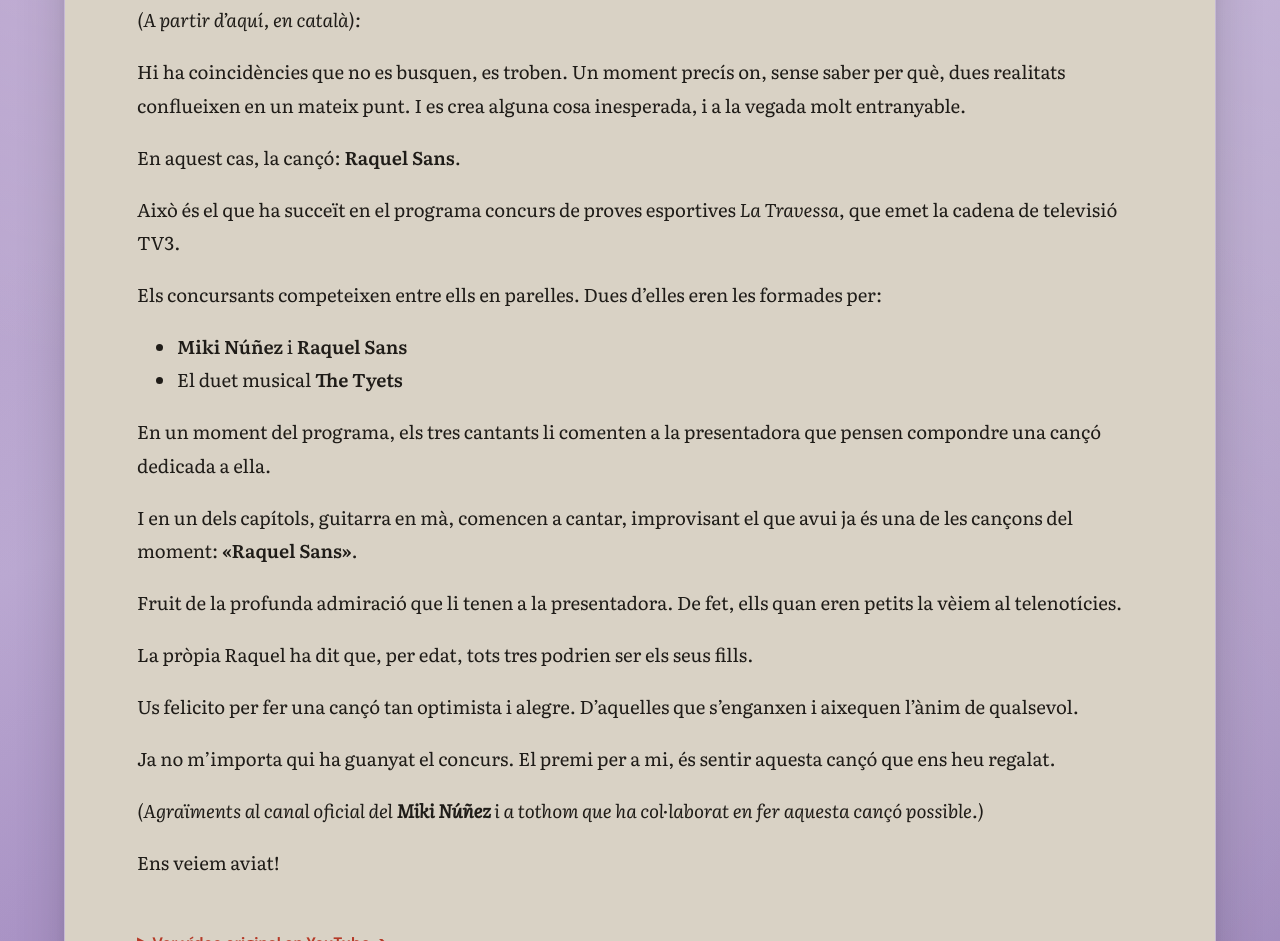
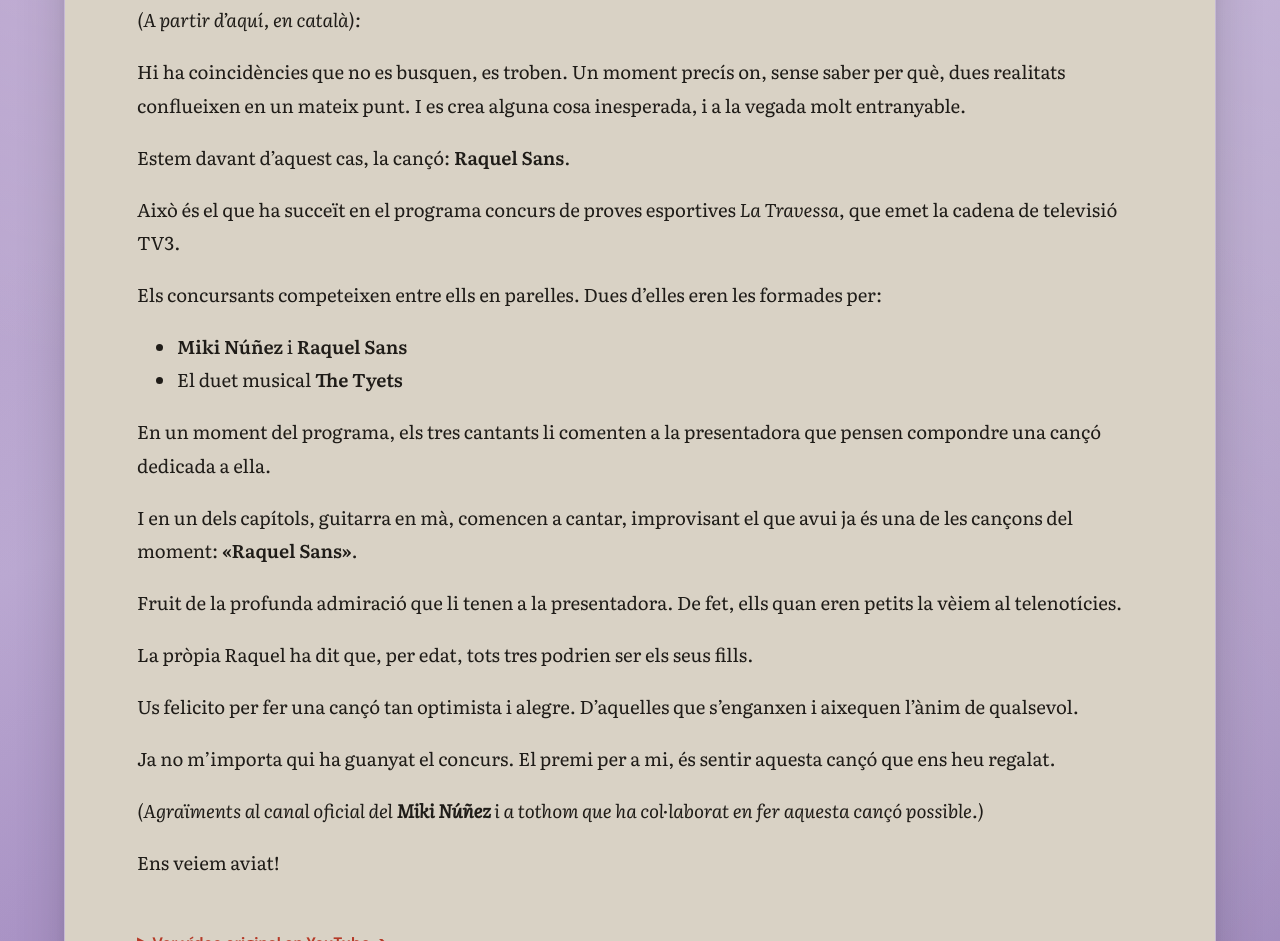
Before and after one commit to Eliusman/ALGO-, an Astro site: page /ALGO-/posts/raquel-sans in a window 1280 px wide. Shown: the part 831-1772 px from the top of the page. Built offline with nearby package versions, Linux system fonts and the light colour scheme; Astro itself is replaced by a stand-in of ours.

Commit message:
Update introduction for Raquel Sans song
Rephrased the introduction to the song 'Raquel Sans' for clarity.

```diff
--- a/src/content/posts/raquel-sans.md
+++ b/src/content/posts/raquel-sans.md
@@ -13,7 +13,7 @@
 
 Hi ha coincidències que no es busquen, es troben. Un moment precís on, sense saber per què, dues realitats conflueixen en un mateix punt. I es crea alguna cosa inesperada, i a la vegada molt entranyable.
 
-En aquest cas, la cançó: **Raquel Sans**.
+Estem davant d'aquest cas, la cançó: **Raquel Sans**.
 
 Això és el que ha succeït en el programa concurs de proves esportives *La Travessa*, que emet la cadena de televisió TV3.
 
```
